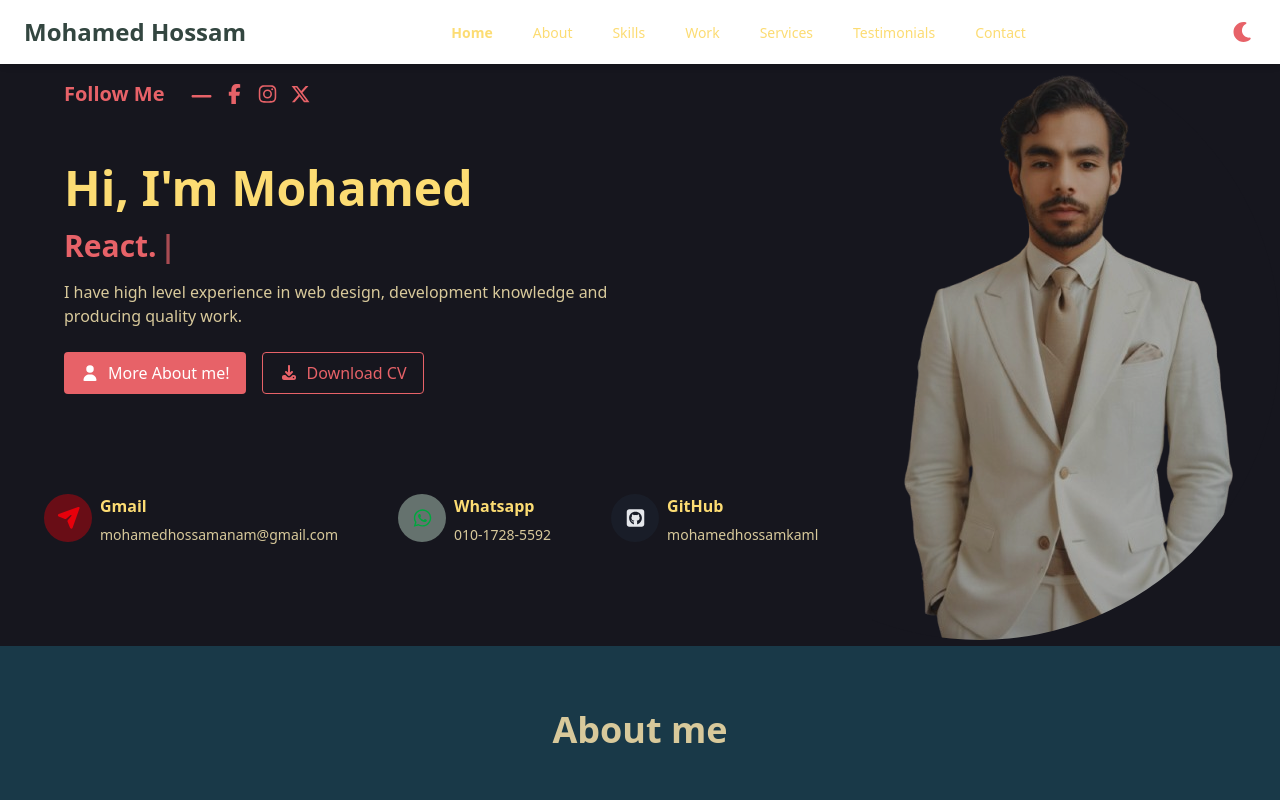
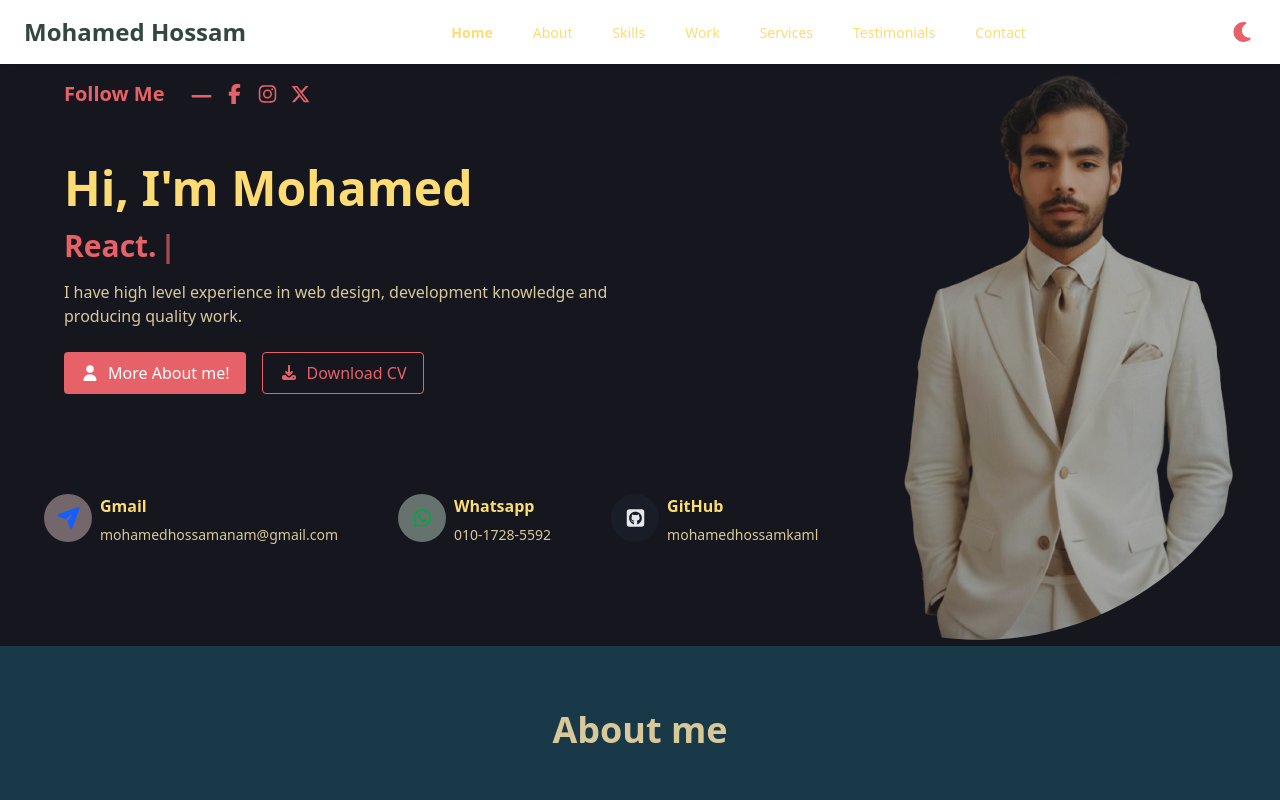
Before and after one commit to mohamedhossamkaml/Portfolio, a React (Vite) app: page / in a window 1280 px wide. Shown: the top 800 px of the page. Built offline with nearby package versions, Linux system fonts and the light colour scheme.

Commit message:
Update HeroSection for Communication Cards

```diff
--- a/src/components/HeroSection.jsx
+++ b/src/components/HeroSection.jsx
@@ -11,7 +11,7 @@ import { useState } from "react";
 
 function HeroSection() {
   const icons2 = [
-    { icon: faPaperPlane, title: "Gmail", subtitle: "mohamedhossamanam@gmail.com", bg: "bg-red-600/40", text: "text-red-600" },
+    { icon: faPaperPlane, title: "Gmail", subtitle: "mohamedhossamanam@gmail.com", bg: "bg-red-100/40", text: "text-blue-600" },
     { icon: faWhatsapp, title: "Whatsapp", subtitle: "010-1728-5592", bg: "bg-green-100/40", text: "text-green-600" },
     { icon: faSquareGithub, title: "GitHub", subtitle: "mohamedhossamkaml", bg: "bg-gray-800/40", text: "text-gray-200" },
   ];
```
